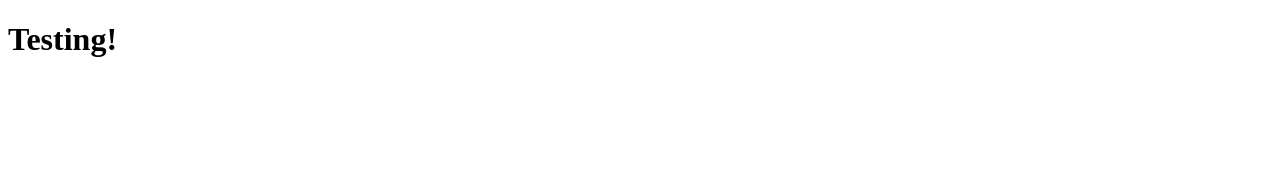
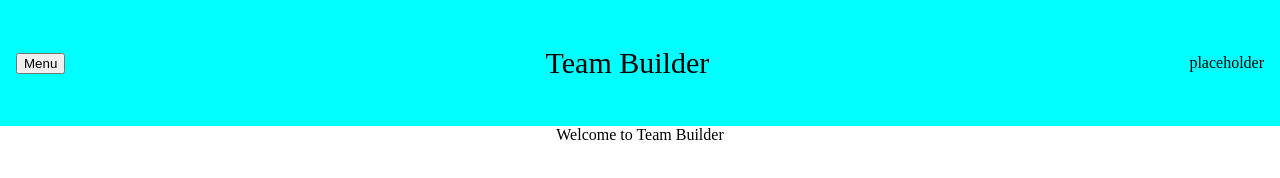
Before and after one commit to ldearsley2/TeamBuilder, a website: page public/index.html in a window 1280 px wide. Drawn offline with Linux system fonts and the light colour scheme.

Commit message:
Welcome page/login
Page drafting

```diff
--- a/public/index.html
+++ b/public/index.html
@@ -4,9 +4,22 @@
     <meta charset="UTF-8" />
     <meta http-equiv="X-UA-Compatible" content="IE=edge" />
     <meta name="viewport" content="width=device-width, initial-scale=1.0" />
+    <link rel="stylesheet" href="styles/style.css" />
     <title>Team Builder</title>
   </head>
   <body>
-    <h1>Testing!</h1>
+    <header>
+      <div class="title-button">
+        <button class="menu-button">Menu</button>
+      </div>
+      <div class="title-main">
+        <p>Team Builder</p>
+      </div>
+      <div class="google-login">placeholder</div>
+    </header>
+
+    <main>
+      <div class="welcome-container">Welcome to Team Builder</div>
+    </main>
   </body>
 </html>
--- /dev/null
+++ b/public/styles/style.css
@@ -0,0 +1,29 @@
+html,
+body {
+    padding: 0;
+    margin: 0;
+}
+
+header {
+    display: flex;
+    justify-content: space-between;
+    align-items: center;
+    background-color: aqua;
+    padding: 1rem;
+    margin: 0;
+}
+
+.title-main {
+    font-size: 30px;
+}
+
+.welcome-container {
+    display: flex;
+    justify-content: center;
+    align-items: center;
+}
+
+main {
+    padding: 0;
+    margin: 0;
+}
```
